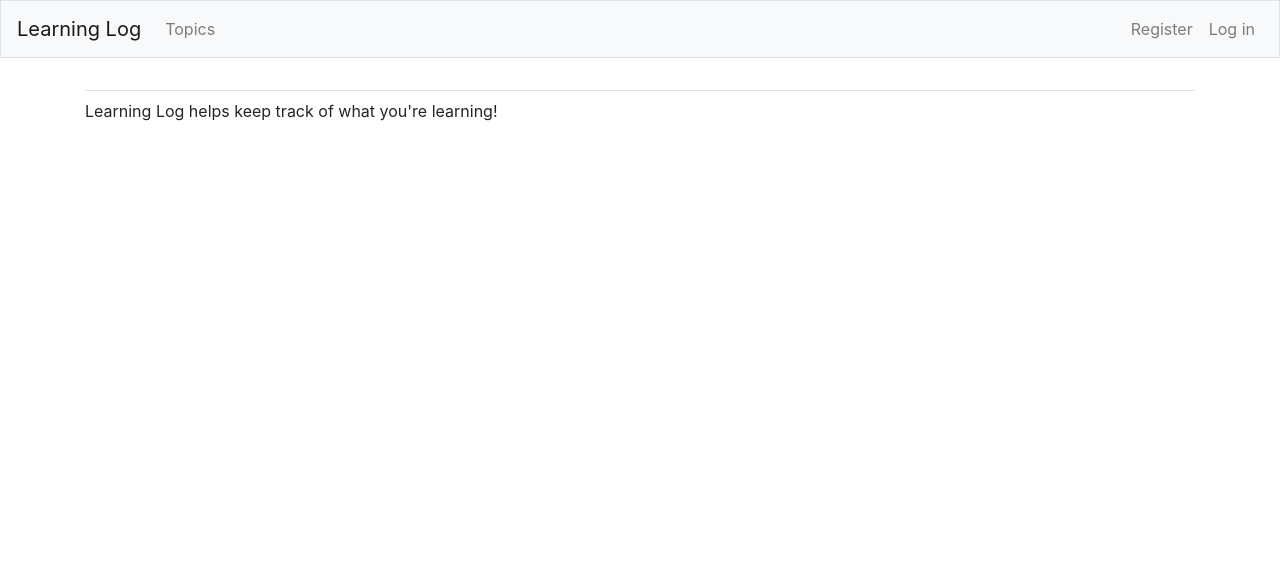
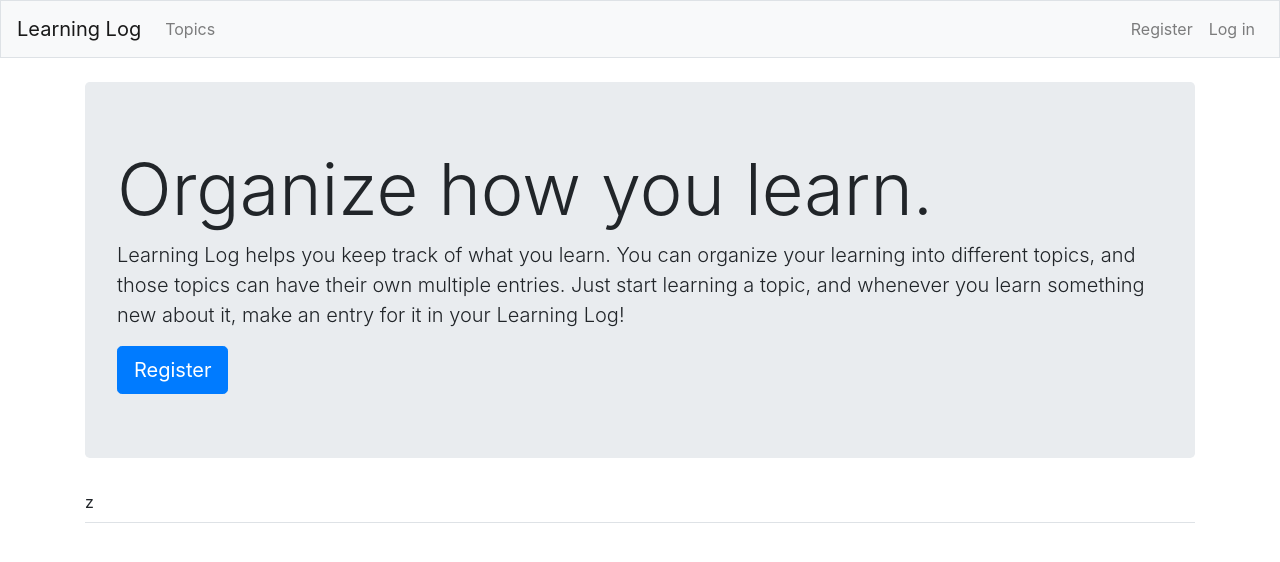
Before and after one commit to dorrabbkhan/learning-log, a Django app: page / in a window 1280 px wide. Shown: the top 562 px of the page. Run offline with Django 3.2, Linux system fonts and the light colour scheme; some libraries are stand-ins or nearby versions.

Commit message:
Styled homepage

```diff
--- a/learning_logs/templates/learning_logs/index.html
+++ b/learning_logs/templates/learning_logs/index.html
@@ -1,5 +1,10 @@
 {% extends 'learning_logs/base.html' %}
 
-{% block content %}
-    <p>Learning Log helps keep track of what you're learning!</p>
-{% endblock content %}
+{% block page_header %}
+    <div class="jumbotron">
+        <h1 class="display-3">Organize how you learn.</h1>
+        <p class="lead">Learning Log helps you keep track of what you learn. You can organize your learning into different topics, and those topics can have their own multiple entries. Just start learning a topic, and whenever you learn something new about it, make an entry for it in your Learning Log!</p>
+        <a class="btn btn-lg btn-primary" href="{% url 'users:register' %}"
+        role="button">Register</a>
+    </div>
+z {% endblock page_header %}
```
